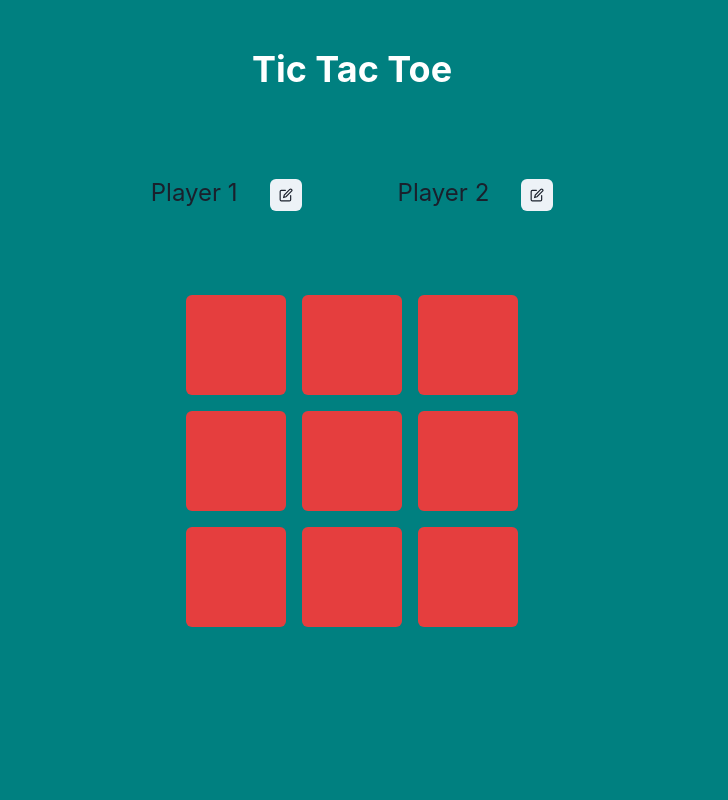
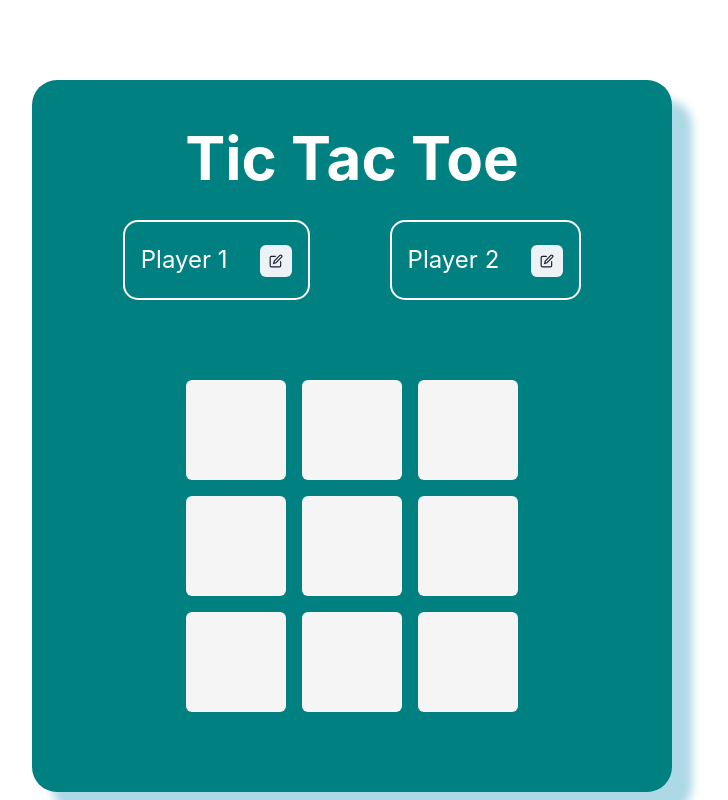
Before and after one commit to dedsecrattle/Tic-Tac-Toe, a React (Vite) app: page / in a window 1280 px wide. Shown: the whole page, without its empty margins (288-1016 px from the left). Built offline with nearby package versions, Linux system fonts and the light colour scheme.

Commit message:
Ui Completed

```diff
--- a/src/App.jsx
+++ b/src/App.jsx
@@ -4,22 +4,21 @@ import GameBoard from "./components/GameBoard";
 
 function App() {
   return (
-    <div style={{backgroundColor: 'teal', height: '100vh'}}>
+    <div style={{backgroundColor: 'teal', display: Flex, justifyContent:"center", alignContent:'center', paddingRight:'1rem', paddingLeft:'1rem', margin: 'auto', marginTop: '5rem', borderRadius: '25px', boxShadow: '20px 20px 10px lightblue', paddingBottom:'2rem', maxWidth:'50%'}}>
       <Heading
         textAlign="center"
         paddingTop='3rem'
-        marginBottom="3rem"
         color="white"
+        size='3xl'
       >
         Tic Tac Toe
       </Heading>
       <Flex
         direction="row"
         justifyContent="center"
-        gap="15%"
+        gap="5rem"
         backgroundColor="teal"
         alignContent="center"
-        marginX="25%"
         paddingY='2rem'
       >
         <Player name="Player 1" />
--- a/src/components/GameBoard.jsx
+++ b/src/components/GameBoard.jsx
@@ -24,7 +24,6 @@ export default function GameBoard() {
       justifyContent="center"
       gap="4"
       direction="column"
-      marginX='25%'
       backgroundColor='teal'
       paddingY='3rem'
     >
@@ -35,7 +34,7 @@ export default function GameBoard() {
               height: "100px",
               width: "100px",
               padding: "0 24px",
-            }} fontSize='30px' key={`${rowIdx}${colIdx}`} colorScheme="red" onClick={() => handleClick(rowIdx, colIdx)}>
+            }} fontSize='30px' color= 'teal' bgColor='whitesmoke' key={`${rowIdx}${colIdx}`} onClick={() => handleClick(rowIdx, colIdx)} shadow=''>
               {gameBoard[rowIdx][colIdx] == null
                 ? ""
                 : gameBoard[rowIdx][colIdx]}
--- a/src/components/Player.jsx
+++ b/src/components/Player.jsx
@@ -41,10 +41,13 @@ const Player = ({ name }) => {
       textAlign="center"
       defaultValue={name}
       fontSize="2xl"
+      color='white'
+      border='solid 2px'
+      padding='1rem'
+      borderRadius='15px'
       isPreviewFocusable={false}
     >
       <EditablePreview />
-      {/* Here is the custom input */}
       <Input as={EditableInput} />
       <EditableControls />
     </Editable>
```
